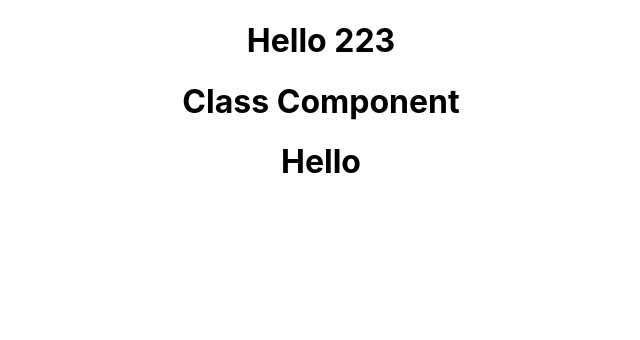
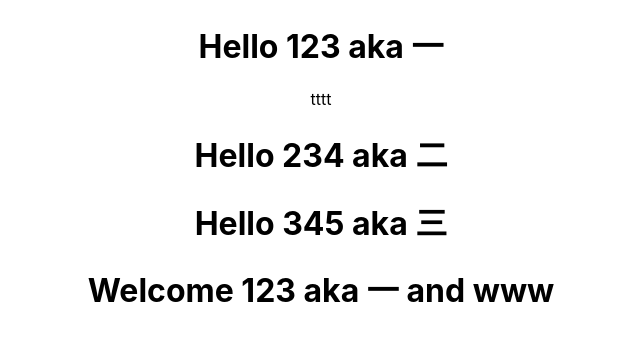
Before and after one commit to JohnLeeWH/OPS, a React (Create React App) app in the folder ops-page/: page / in a window 1280 px wide. Shown: the top 340 px of the page, without its empty margins (319-959 px from the left). Built offline with nearby package versions, Linux system fonts and the light colour scheme.

Commit message:
test props

```diff
--- a/ops-page/src/App.js
+++ b/ops-page/src/App.js
@@ -8,9 +8,10 @@ class App extends React.Component {
   render() {
     return (
       <div className="App">
-        <Test />
-        <Welcome />
-        <Hello />
+        <Test name="123" nickName="一" >tttt</Test>
+        <Test name="234" nickName="二" />
+        <Test name="345" nickName="三" />
+        <Welcome name="123" nickName="一" >www</Welcome>
       </div>
     )
   }
--- a/ops-page/src/components/Great.js
+++ b/ops-page/src/components/Great.js
@@ -4,6 +4,13 @@ import React from "react";
 //    return <h1>Hello 2</h1>;
 //}
 
-const Great=()=><h1>Hello 223</h1>;
+const Great = (props) => {
+    console.log(props);
+    return (
+        <div>
+            <h1>Hello {props.name} aka {props.nickName}</h1>
+            <div>{props.children}</div>
+        </div>);
+};
 
 export default Great;
--- a/ops-page/src/components/Welcome.js
+++ b/ops-page/src/components/Welcome.js
@@ -2,7 +2,7 @@ import React, { Component } from "react";
 
 class Welcome extends Component {
     render() {
-        return <h1>Class Component</h1>;
+        return <h1>Welcome {this.props.name} aka {this.props.nickName} and {this.props.children}</h1>;
     }
 }
 
```
